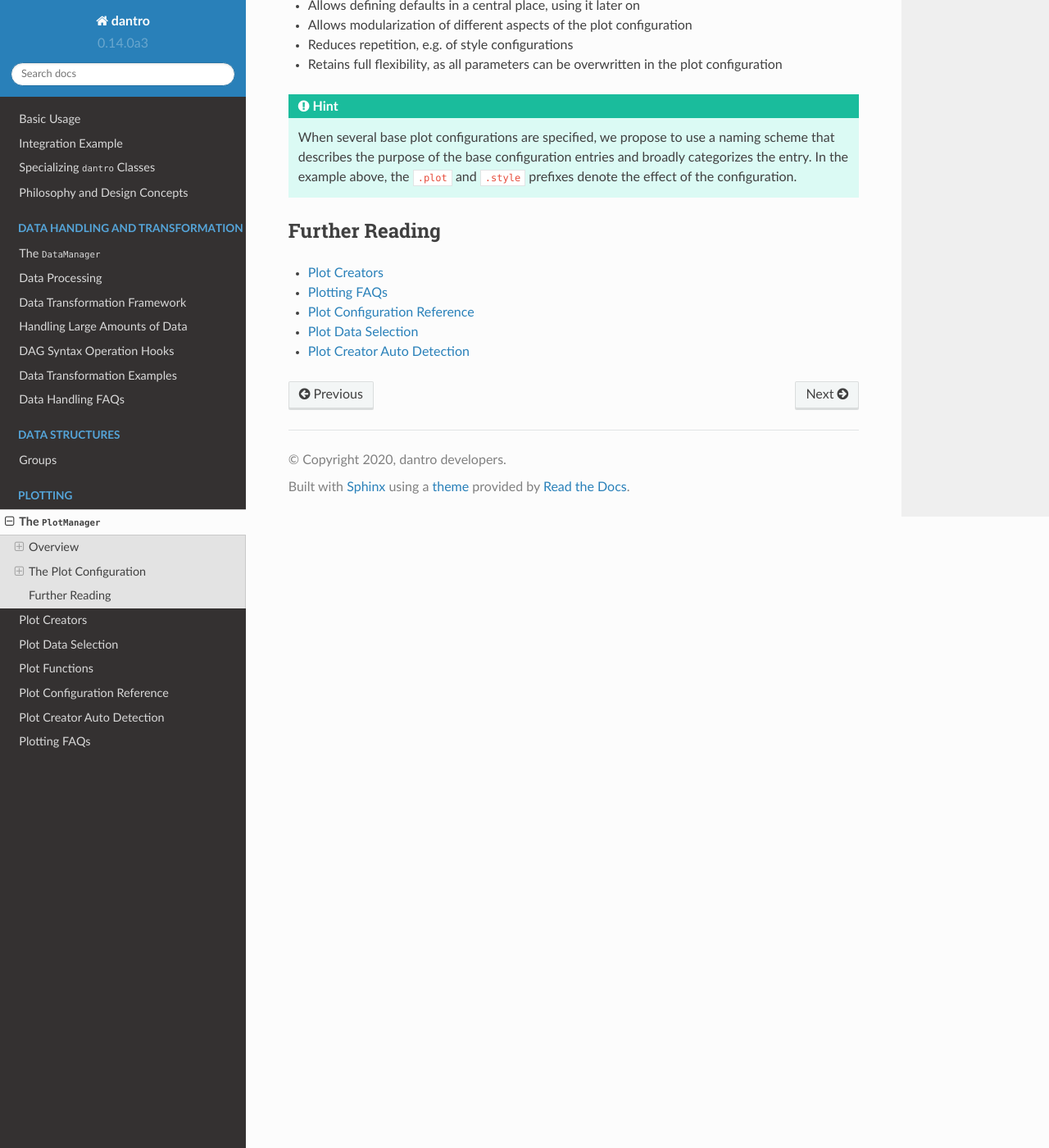
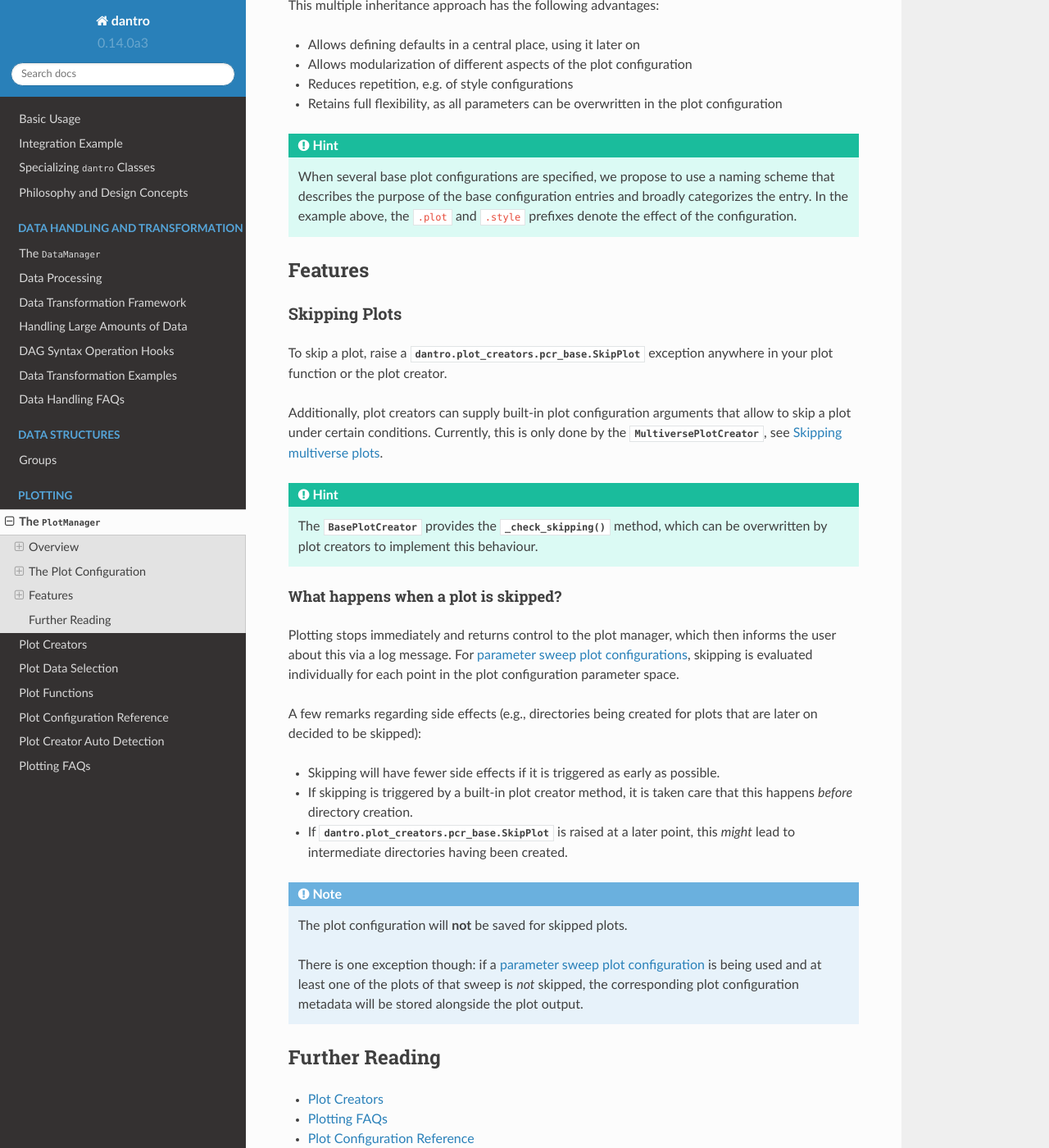
Before and after one commit to utopia-foss/dantro, a Sphinx documentation site: the page built from doc/plotting/plot_manager.rst, in a window 1280 px wide and 1400 px high, scrolled down 4657 px. Shown: the whole window at 82% size. Built offline with Sphinx 7.4.7 and the Read the Docs theme 2.0.0, drawn with Linux system fonts in a browser that asks for light colours; pages that are not in the unit, such as notebooks, are missing from menus; some of the changed text lies outside the part shown.

Commit message:
Add documentation on plot skipping

```diff
--- a/doc/plotting/faq.rst
+++ b/doc/plotting/faq.rst
@@ -88,6 +88,12 @@ Follow these steps to achieve overwriting of existing plot output:
 
 
 
+Can plots be skipped?
+^^^^^^^^^^^^^^^^^^^^^
+Yes. See :ref:`plot_mngr_skipping_plots` for more information.
+
+
+
 :py:class:`~dantro.plot_creators._plot_helper.PlotHelper` FAQs
 --------------------------------------------------------------
 
--- a/doc/plotting/plot_manager.rst
+++ b/doc/plotting/plot_manager.rst
@@ -116,7 +116,7 @@ Both are using :py:class:`~dantro.plot_creators.pcr_ext.ExternalPlotCreator` (kn
 
     This can be useful when desiring to define YAML anchors that are used in the actual plot configuration entries, e.g. for specifying defaults.
 
-
+.. _psweep_plot_cfg:
 
 Parameter sweeps in plot configurations
 ^^^^^^^^^^^^^^^^^^^^^^^^^^^^^^^^^^^^^^^
@@ -222,6 +222,41 @@ This multiple inheritance approach has the following advantages:
     In the example above, the ``.plot`` and ``.style`` prefixes denote the effect of the configuration.
 
 
+Features
+--------
+
+.. _plot_mngr_skipping_plots:
+
+Skipping Plots
+^^^^^^^^^^^^^^
+To skip a plot, raise a :py:class:`dantro.plot_creators.pcr_base.SkipPlot` exception anywhere in your plot function or the plot creator.
+
+Additionally, plot creators can supply built-in plot configuration arguments that allow to skip a plot under certain conditions.
+Currently, this is only done by the :py:class:`~dantro.plot_creators.pcr_psp.MultiversePlotCreator`, see :ref:`mv_plot_skipping`.
+
+.. hint::
+
+    The :py:class:`~dantro.plot_creators.pcr_base.BasePlotCreator` provides the :py:meth:`~dantro.plot_creators.pcr_base.BasePlotCreator._check_skipping` method, which can be overwritten by plot creators to implement this behaviour.
+
+
+What happens when a plot is skipped?
+""""""""""""""""""""""""""""""""""""
+Plotting stops immediately and returns control to the plot manager, which then informs the user about this via a log message.
+For :ref:`parameter sweep plot configurations <psweep_plot_cfg>`, skipping is evaluated individually for each point in the plot configuration parameter space.
+
+A few remarks regarding side effects (e.g., directories being created for plots that are later on decided to be skipped):
+
+* Skipping will have fewer side effects if it is triggered as early as possible.
+* If skipping is triggered by a built-in plot creator method, it is taken care that this happens *before* directory creation.
+* If :py:class:`dantro.plot_creators.pcr_base.SkipPlot` is raised at a later point, this *might* lead to intermediate directories having been created.
+
+.. note::
+
+    The plot configuration will **not** be saved for skipped plots.
+
+    There is one exception though: if a :ref:`parameter sweep plot configuration <psweep_plot_cfg>` is being used and at least one of the plots of that sweep is *not* skipped, the corresponding plot configuration metadata will be stored alongside the plot output.
+
+
 Further Reading
 ---------------
 
```
Also changed, not shown: doc/plotting/creators/psp.rst (+23 -0 lines).
